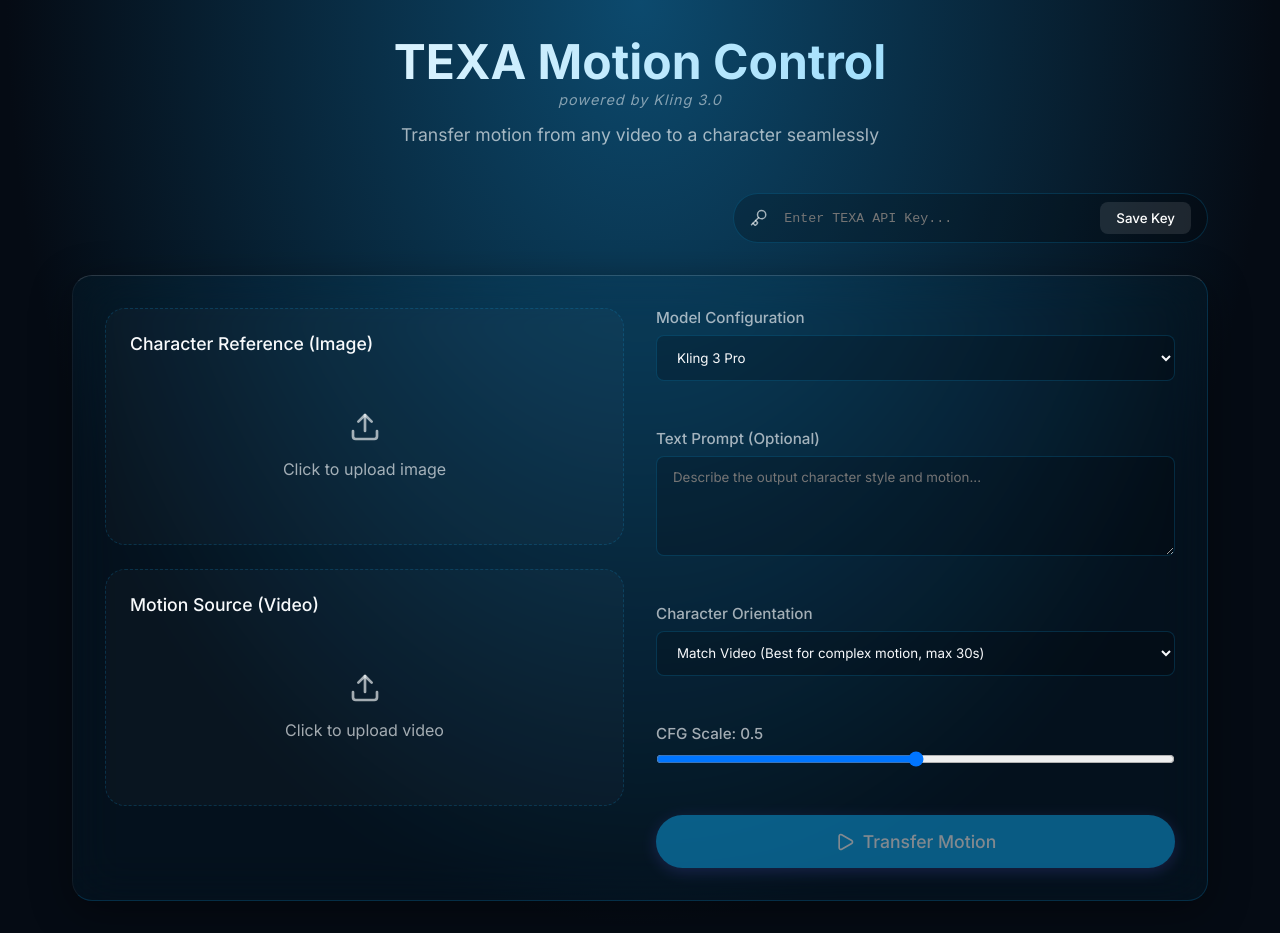
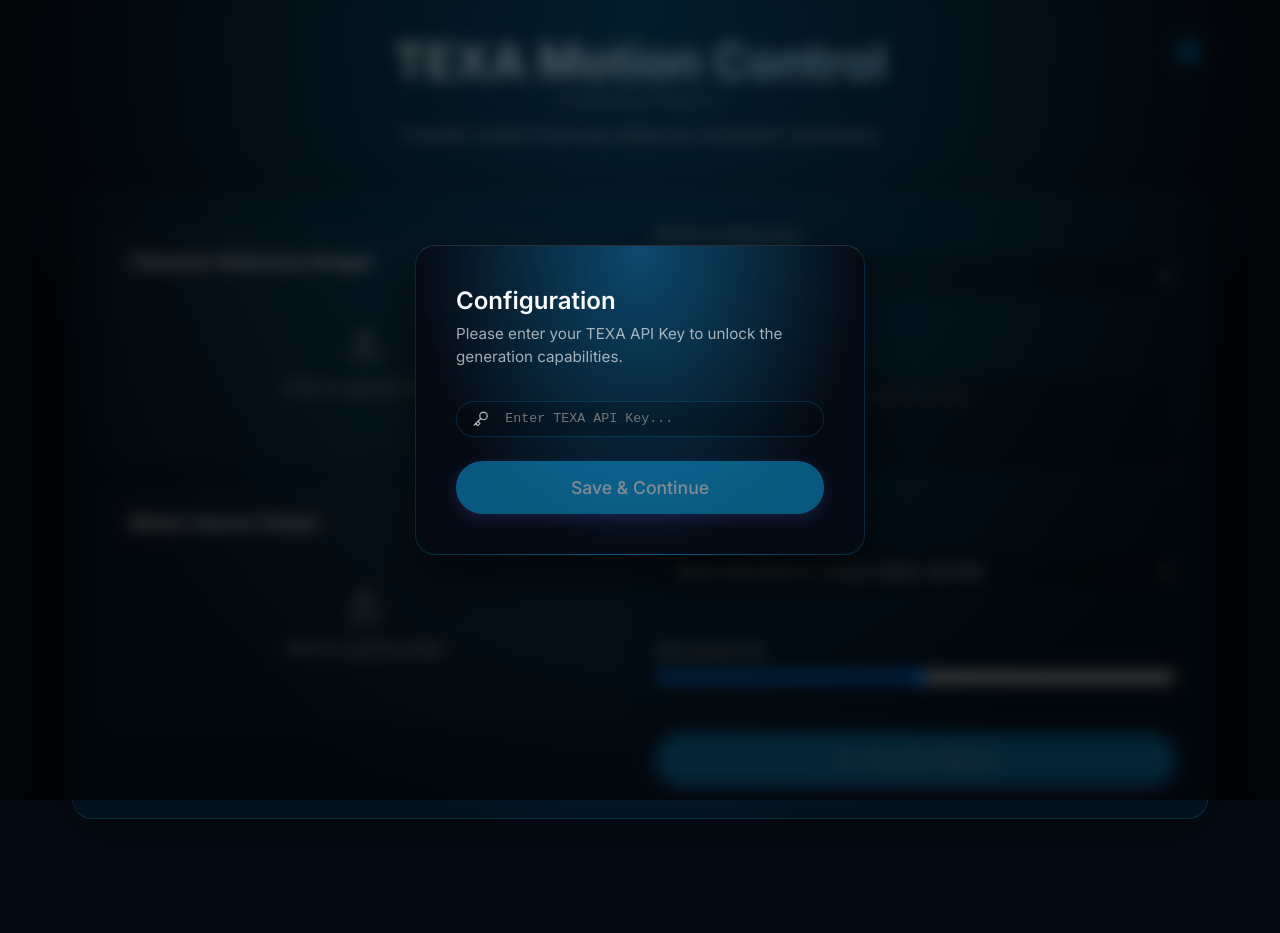
Before and after one commit to irwansusanto0090-cpu/jasper-kling-motion, a React app in the folder frontend/: page / in a window 1280 px wide. After the commit the page ends 851 px from the top, so only its background shows below. Built offline with nearby package versions, Linux system fonts and the light colour scheme; the HTML template or start-up script is replaced by a standard one.

Commit message:
Add files via upload

```diff
--- a/frontend/src/App.jsx
+++ b/frontend/src/App.jsx
@@ -1,6 +1,6 @@
 import React, { useState, useEffect, useRef } from 'react';
 import axios from 'axios';
-import { Key, Play, Loader, AlertTriangle, CheckCircle2, Download, ExternalLink } from 'lucide-react';
+import { Key, Play, Loader, AlertTriangle, CheckCircle2, Download, ExternalLink, Settings, X } from 'lucide-react';
 import MediaUploader from './components/MediaUploader';
 import './index.css';
 
@@ -9,6 +9,7 @@
 function App() {
   const [apiKey, setApiKey] = useState('');
   const [isKeySaved, setIsKeySaved] = useState(false);
+  const [isModalOpen, setIsModalOpen] = useState(false);
 
   // Form State
   const [imageFile, setImageFile] = useState(null);
@@ -33,6 +34,8 @@
     if (savedKey) {
       setApiKey(savedKey);
       setIsKeySaved(true);
+    } else {
+      setTimeout(() => setIsModalOpen(true), 500); // slight delay for smooth appearance
     }
   }, []);
 
@@ -182,14 +185,19 @@
 
   return (
     <div className="app-container">
-      <header className="header">
-        <h1>TEXA Motion Control</h1>
-        <p style={{ fontSize: '0.9rem', opacity: 0.8, marginTop: '-0.5rem', marginBottom: '1rem', fontStyle: 'italic', letterSpacing: '1px' }}>powered by Kling 3.0</p>
-        <p>Transfer motion from any video to a character seamlessly</p>
-      </header>
+      {/* Settings Modal */}
+      {isModalOpen && (
+        <div className="modal-overlay">
+          <div className="modal-content">
+            {apiKey && (
+              <button className="modal-close" onClick={() => setIsModalOpen(false)}>
+                <X size={24} />
+              </button>
+            )}
+            <h2>Configuration</h2>
+            <p>Please enter your TEXA API Key to unlock the generation capabilities.</p>
 
-      {/* API Key Configuration */}
-      <div className="api-key-section">
+            <div className="modal-body">
               <div className="api-input-wrapper">
                 <Key size={18} color="var(--text-secondary)" />
                 <input
@@ -201,13 +209,35 @@
                     setIsKeySaved(false);
                   }}
                 />
-          {isKeySaved ? (
-            <CheckCircle2 color="var(--success-color)" size={18} title="Saved to Local Storage" />
-          ) : (
-            <button className="btn-secondary" onClick={handleSaveKey}>Save Key</button>
-          )}
+              </div>
+              <button
+                className="btn-primary"
+                onClick={() => {
+                  handleSaveKey();
+                  if (apiKey.trim()) setIsModalOpen(false);
+                }}
+                disabled={!apiKey.trim()}
+              >
+                {isKeySaved ? 'Update & Continue' : 'Save & Continue'}
+              </button>
             </div>
           </div>
+        </div>
+      )}
+
+      <header className="header" style={{ position: 'relative' }}>
+        <button
+          onClick={() => setIsModalOpen(true)}
+          className="btn-secondary"
+          style={{ position: 'absolute', right: 0, top: 0, padding: '0.6rem', borderRadius: '50%', background: 'rgba(14, 165, 233, 0.1)' }}
+          title="Settings"
+        >
+          <Settings size={20} color="var(--accent-color)" />
+        </button>
+        <h1>TEXA Motion Control</h1>
+        <p style={{ fontSize: '0.9rem', opacity: 0.8, marginTop: '-0.5rem', marginBottom: '1rem', fontStyle: 'italic', letterSpacing: '1px' }}>powered by Kling 3.0</p>
+        <p>Transfer motion from any video to a character seamlessly</p>
+      </header>
 
       {errorMsg && (
         <div style={{ background: 'var(--danger-color)', padding: '1rem', borderRadius: '8px', marginBottom: '2rem', display: 'flex', gap: '0.5rem', alignItems: 'center' }}>
--- a/frontend/src/index.css
+++ b/frontend/src/index.css
@@ -409,3 +409,80 @@
   from { opacity: 0; transform: translateY(-20px); }
   to { opacity: 1; transform: translateY(0); }
 }
+
+/* Modal Styling */
+.modal-overlay {
+  position: fixed;
+  top: 0;
+  left: 0;
+  right: 0;
+  bottom: 0;
+  background: rgba(0, 0, 0, 0.6);
+  backdrop-filter: blur(8px);
+  -webkit-backdrop-filter: blur(8px);
+  z-index: 1000;
+  display: flex;
+  justify-content: center;
+  align-items: center;
+  animation: fadeIn 0.3s ease;
+}
+
+.modal-content {
+  background: var(--bg-color);
+  background-image: var(--bg-gradient);
+  border: 1px solid var(--panel-border);
+  border-top: 1px solid rgba(255, 255, 255, 0.15);
+  border-radius: var(--border-radius);
+  padding: 2.5rem;
+  width: 90%;
+  max-width: 450px;
+  box-shadow: 0 25px 50px rgba(0, 0, 0, 0.6);
+  position: relative;
+  animation: modalSlideUp 0.4s cubic-bezier(0.16, 1, 0.3, 1);
+}
+
+.modal-content h2 {
+  font-size: 1.5rem;
+  font-weight: 600;
+  margin-bottom: 0.5rem;
+}
+
+.modal-content p {
+  color: var(--text-secondary);
+  font-size: 0.95rem;
+  margin-bottom: 2rem;
+  line-height: 1.5;
+}
+
+.modal-close {
+  position: absolute;
+  top: 1.2rem;
+  right: 1.2rem;
+  background: transparent;
+  color: var(--text-secondary);
+  border: none;
+  border-radius: 50%;
+  padding: 0.4rem;
+  width: auto;
+  transition: var(--transition);
+}
+
+.modal-close:hover {
+  background: rgba(255, 255, 255, 0.1);
+  color: var(--text-primary);
+  transform: scale(1.05);
+}
+
+.modal-body .api-input-wrapper {
+  margin-bottom: 1.5rem;
+  width: 100%;
+}
+
+.modal-body .api-input-wrapper input {
+  width: 100%;
+}
+
+@keyframes modalSlideUp {
+  from { opacity: 0; transform: translateY(30px) scale(0.95); }
+  to { opacity: 1; transform: translateY(0) scale(1); }
+}
```
Lines whose indentation alone changed are shown as unchanged.
